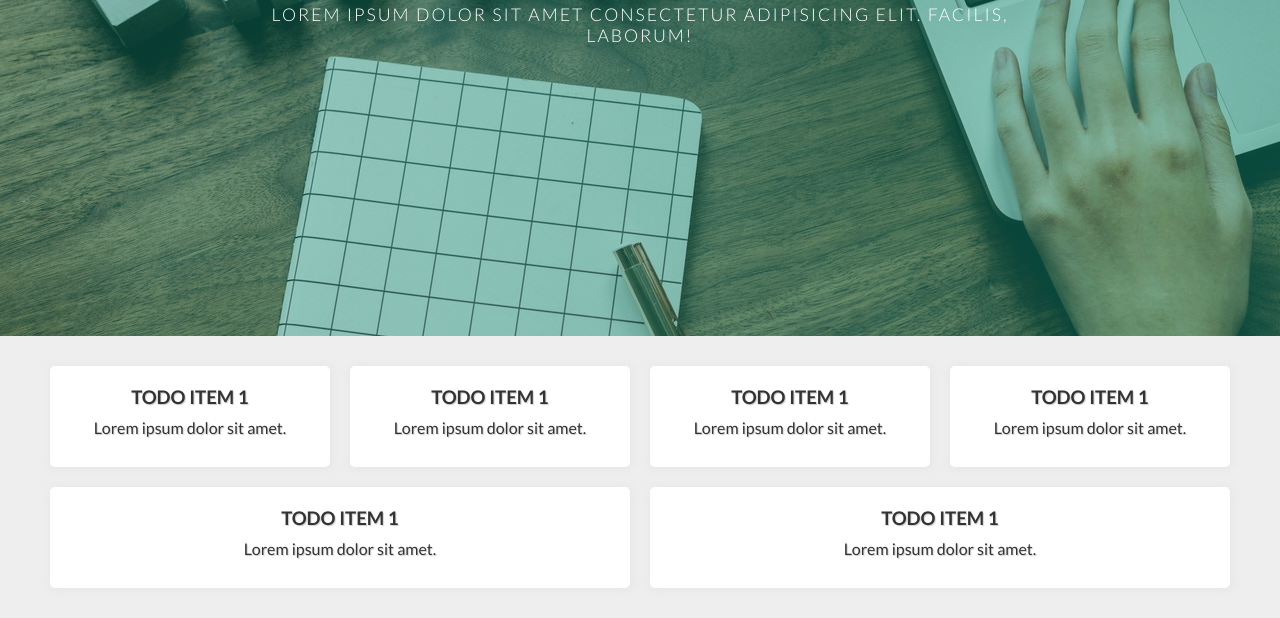
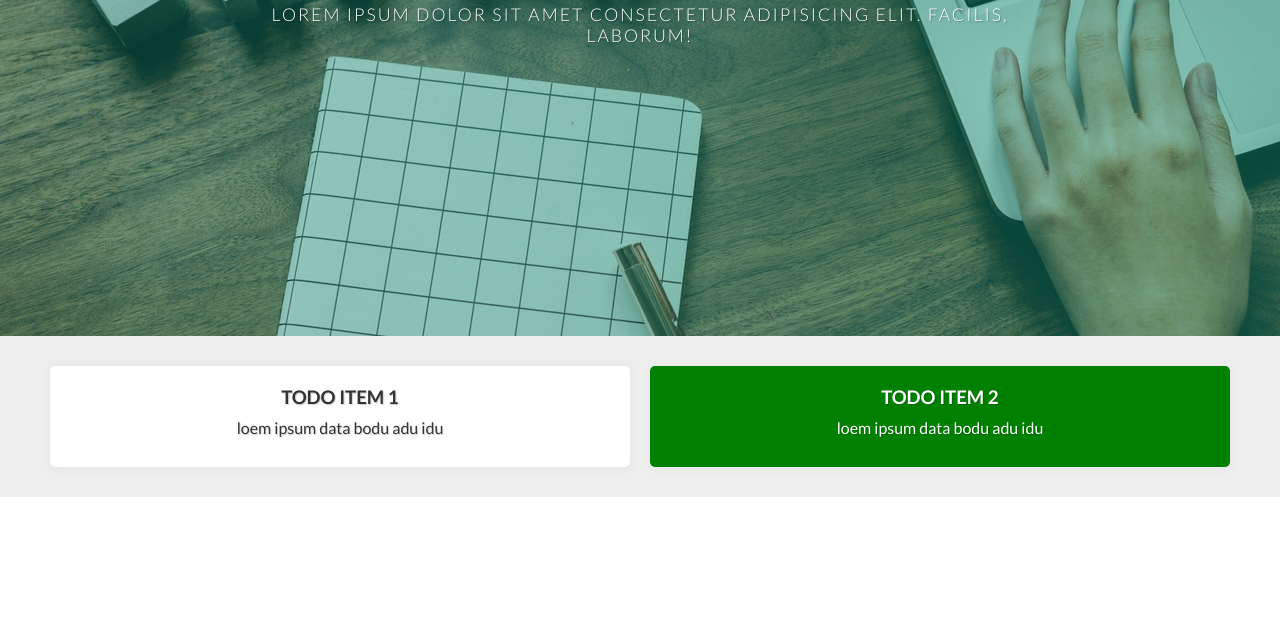
Before and after one commit to beeinpeace1/responsive-navbar, a React app: page / in a window 1280 px wide. Shown: the part 349-967 px from the top of the page. After the commit the page ends 846 px from the top, so only its background shows below. Built offline with nearby package versions, Linux system fonts and the light colour scheme; a web font is replaced by a local one.

Commit message:
removed class toggling, rending completed todos conditionally

```diff
--- a/src/ComponentSL/Header/Header.css
+++ b/src/ComponentSL/Header/Header.css
@@ -27,6 +27,7 @@
     font-size: 3em;
     font-weight: 400;
     padding-bottom: 20px;
+    text-shadow: 1px 1px 1px rgba(10, 10, 10, .3);
 }
 
 .text-container p {
@@ -34,4 +35,5 @@
     font-size: 1.1em;
     text-transform: uppercase;
     font-weight: 300;
+    text-shadow: 1px 1px 1px rgba(10, 10, 10, .3);
 }
--- a/src/Components/Body/Todo/Todo.js
+++ b/src/Components/Body/Todo/Todo.js
@@ -4,15 +4,14 @@ import './Todo.css';
 class Todo extends Component {
     render() {
         return (
-            <div className="Todo-Container">
+            <div className={"Todo-Container " + (this.props.completed ? "completed" : "") }>
                 <div className="Todo-Container-Top">
-                    <h3>Todo Item 1</h3>
-                    <p>Lorem ipsum dolor sit amet.</p>
+                    <h3>{this.props.title}</h3>
+                    <p>{this.props.body}</p>
                 </div>
                 <div className="Todo-Container-Bottom">
                     <i title="completed" className="octicon octicon-check" onClick={(e)=>{
-                        e.preventDefault();
-                        e.target.parentNode.parentNode.classList.toggle('completed');
+                        this.props.updateTodo(e, this.props.id, 'completed');
                     }}></i>
                     <i title="delete" className="octicon octicon-x"></i>
                 </div>
--- a/src/Components/Body/Todo/Todos.js
+++ b/src/Components/Body/Todo/Todos.js
@@ -3,16 +3,53 @@ import './Todos.css';
 import Todo from './Todo';
 
 class Todos extends Component {
+  constructor(props) {
+    super(props);
+    this.updateTodo = this.updateTodo.bind(this);
+  }
+
+  state = {
+    todos: [{
+      title: "Todo Item 1",
+      body: "loem ipsum data bodu adu idu",
+      completed: false
+    },{
+      title: "Todo Item 2",
+      body: "loem ipsum data bodu adu idu",
+      completed: true
+    }],
+  };
+
+  updateTodo(e, i, t) {
+    e.preventDefault();
+    switch(t){
+      case 'completed':
+        const todos = this.state.todos;
+        todos[i].completed = !todos[i].completed
+        this.setState({
+          todos: todos
+        })
+      break;
+      default:
+        console.log("sds");
+    }
+  }
+
   render() {
+    console.log(this.state);
     return (
       <div className="Todos-Container">
         <div className="todos-row">
-          <Todo/>
-          <Todo/>
-          <Todo/>
-          <Todo/>
-          <Todo/>
-          <Todo/>
+          {this.state.todos.map((object, index)=>{
+            return <Todo
+            id={index}
+            key={object.title + index}
+            title={object.title}
+            body={object.body}
+            updateTodo={this.updateTodo}
+            completed={object.completed}
+            />
+          })}
         </div>
       </div>
     );
```
